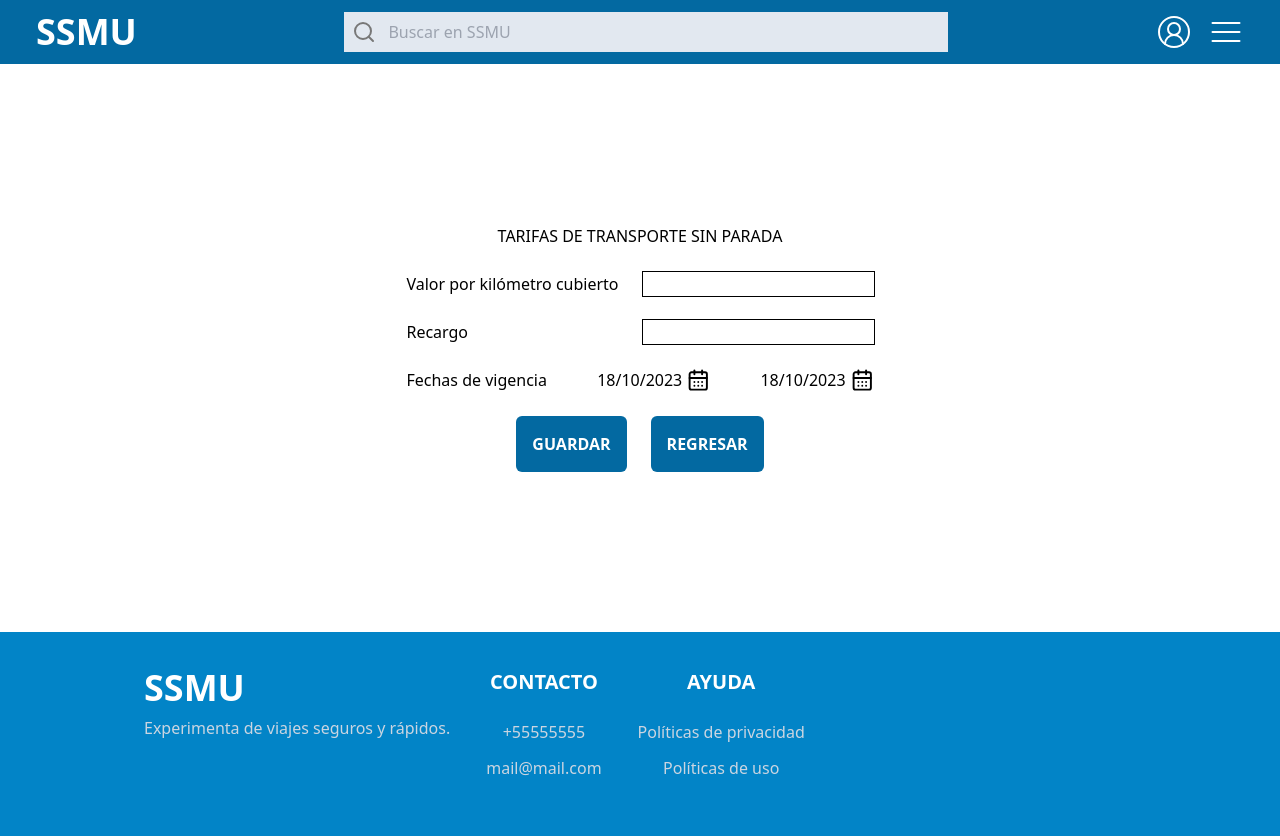
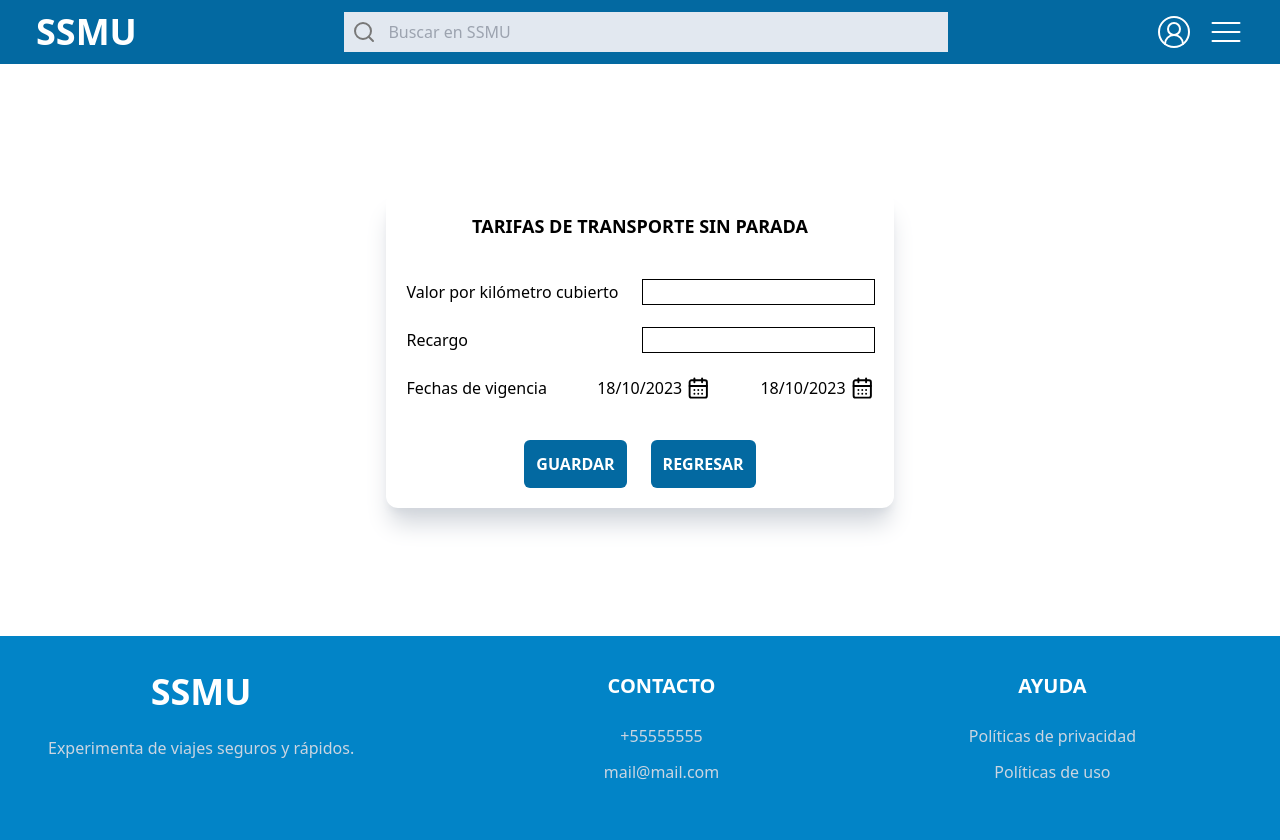
Before and after one commit to CodeF-ctory2023/front, a Next.js app: page /GestionFinanciera/Tarifas/DeTransporte in a window 1280 px wide. Built offline with nearby package versions, Linux system fonts and the light colour scheme.

Commit message:
refactor: cambio de estilos visuales

```diff
--- a/components/GestionFinanciera/Button.tsx
+++ b/components/GestionFinanciera/Button.tsx
@@ -8,7 +8,7 @@ export const Button = ({ text, type, onClick }: ButtonProps) => {
   return (
     <button
       type={type ? type : 'button'}
-      className='flex flex-col justify-center items-center self-stretch py-4 px-4 rounded-md bg-sky-700 text-white font-semibold'
+      className='flex flex-col justify-center items-center self-stretch p-3 rounded-md bg-sky-700 text-white font-semibold'
       onClick={onClick}
     >
       {text}
--- a/components/GestionFinanciera/Footer.tsx
+++ b/components/GestionFinanciera/Footer.tsx
@@ -2,10 +2,10 @@ import Link from 'next/link';
 
 export const Footer = () => {
   return (
-    <footer className='bg-sky-600 flex items-start self-stretch pt-9 pb-14 px-36 gap-9'>
-      <div className='flex flex-col items-start gap-2'>
+    <footer className='bg-sky-600 flex justify-between max-sm:flex-col items-start max-sm:items-center text-center self-stretch pt-9 pb-14 md:pr-36 md:pl-12 sm:pr-24 sm:pl-8 px-8 gap-9'>
+      <div className='flex flex-col gap-2'>
         <div className='text-white font-semibold text-4xl'>SSMU</div>
-        <div className='text-slate-300'>
+        <div className='text-slate-300 pt-4'>
           Experimenta de viajes seguros y rápidos.
         </div>
       </div>
--- a/components/GestionFinanciera/Layout.tsx
+++ b/components/GestionFinanciera/Layout.tsx
@@ -9,7 +9,7 @@ export const Layout = ({ children }: LayoutProps) => {
   return (
     <div className='flex-col flex-grow items-start max-h-max text-xm'>
       <NavBar />
-      <main className='flex flex-col flex-grow justify-center items-center self-stretch py-40 px-0 gap-20'>
+      <main className='flex flex-col flex-grow justify-center items-center self-stretch py-32 px-0 gap-20'>
         {children}
       </main>
       <Footer />
--- a/pages/GestionFinanciera/Tarifas/DeTransporte/index.tsx
+++ b/pages/GestionFinanciera/Tarifas/DeTransporte/index.tsx
@@ -28,8 +28,8 @@ const DeTransportePage = () => {
   return (
     <Layout>
       <div>
-        <form className='flex flex-col items-center justify-center gap-6'>
-          <legend>TARIFAS DE TRANSPORTE SIN PARADA</legend>
+        <form className='flex flex-col items-center justify-center text-center gap-6 p-5 rounded-xl shadow-gray-300 shadow-xl'>
+          <legend className='font-semibold text-lg pb-4'>TARIFAS DE TRANSPORTE SIN PARADA</legend>
           <LabelInput inputType='number' id='valorPorKm'>
             Valor por kilómetro cubierto
           </LabelInput>
@@ -59,7 +59,7 @@ const DeTransportePage = () => {
               }}
             />
           </div>
-          <div className='flex items-center justify-center gap-6'>
+          <div className='flex items-center justify-center gap-6 pt-4'>
             <Button type='submit' text='GUARDAR' />
             <Button text='REGRESAR' onClick={() => router.back()} />
           </div>
```
